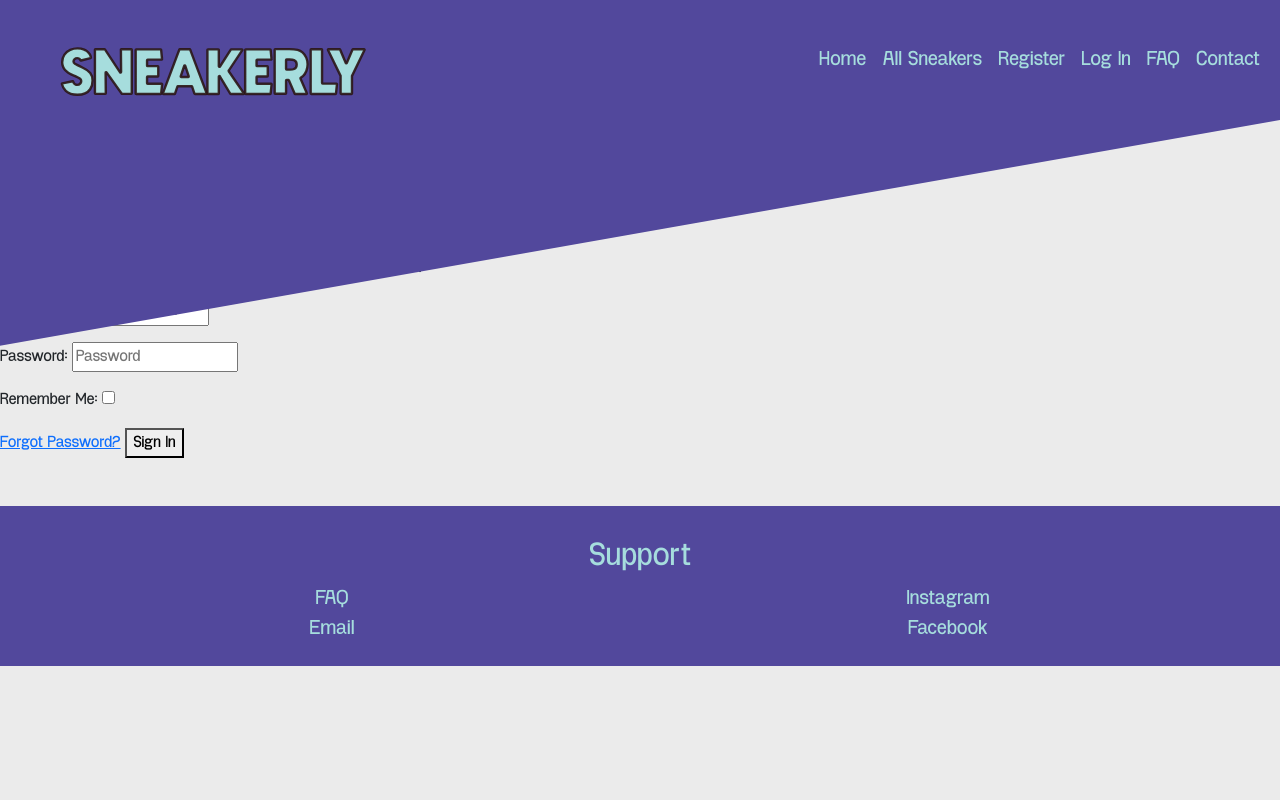
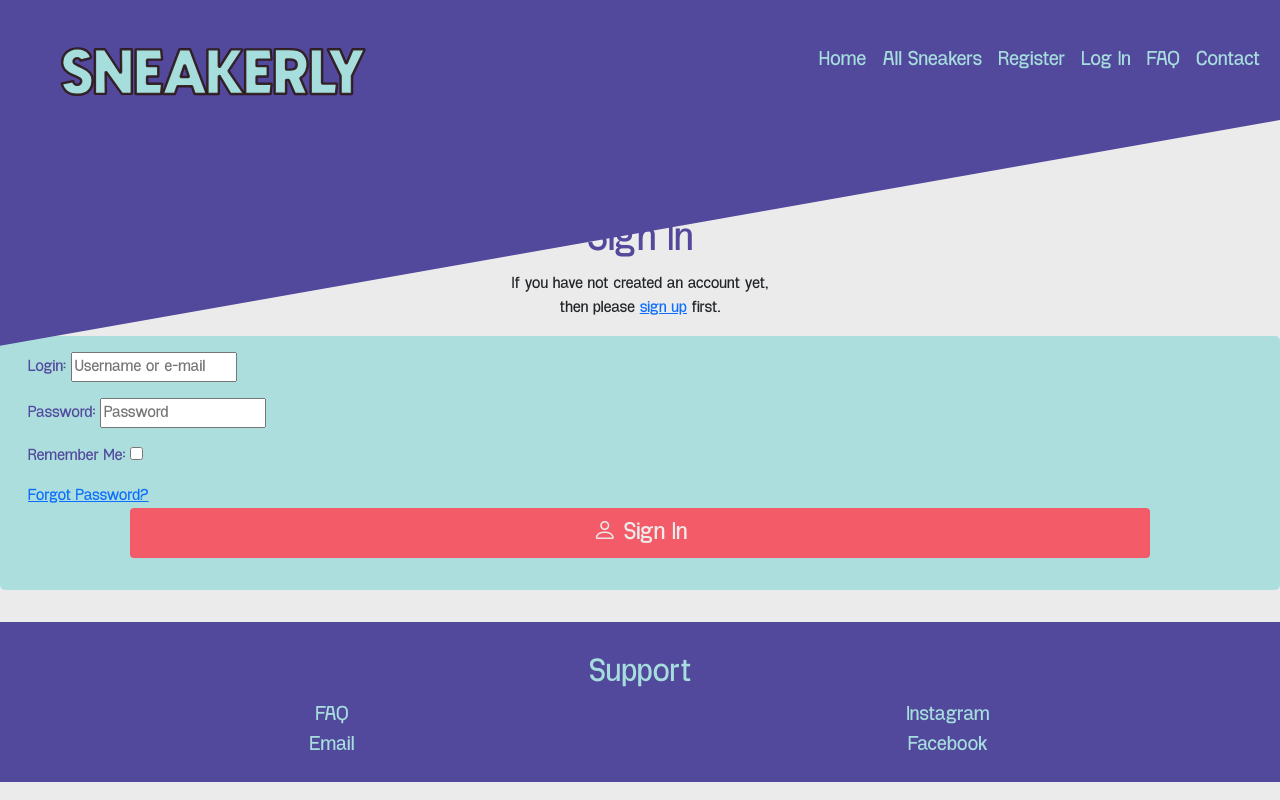
Before and after one commit to adowlin/project-4-sneakerly, a Django app: page /accounts/login/ in a window 1280 px wide. Run offline with Django 3.2, Linux system fonts and the light colour scheme; some libraries are stand-ins or nearby versions; some web fonts are replaced.

Commit message:
Add custom styles to allauth login form

```diff
--- a/static/js/script.js
+++ b/static/js/script.js
@@ -16,7 +16,9 @@ const update = () => {
     }
 
 	navShape.style.transform = `skewY(${ deg }deg)`;
-    imgShape.style.transform = `skewY(${ deg }deg)`;
+    if (imgShape) {
+        imgShape.style.transform = `skewY(${ deg }deg)`;
+    }
 
 	currentPos = newPos;
 
--- a/templates/allauth/account/login.html
+++ b/templates/allauth/account/login.html
@@ -1,39 +1,39 @@
 {% extends "account/base.html" %}
+{% load static %}
 
 {% load i18n %}
 {% load account socialaccount %}
 
 {% block head_title %}{% trans "Sign In" %}{% endblock %}
 
+{% block page_header %}
+  <h1 class="text-center auth-head">{% trans "Sign In" %}</h1>
+{% endblock %}
+
 {% block content %}
 
-<h1>{% trans "Sign In" %}</h1>
-
-{% get_providers as socialaccount_providers %}
-
-{% if socialaccount_providers %}
-<p>{% blocktrans with site.name as site_name %}Please sign in with one
-of your existing third party accounts. Or, <a href="{{ signup_url }}">sign up</a>
-for a {{ site_name }} account and sign in below:{% endblocktrans %}</p>
-
-<div class="socialaccount_ballot">
-
-  <ul class="socialaccount_providers">
-    {% include "socialaccount/snippets/provider_list.html" with process="login" %}
-  </ul>
-
-  <div class="login-or">{% trans 'or' %}</div>
-
+<div class="row main-content-container"></div>
+  <p class="text-center col-12">{% blocktrans %}If you have not created an account yet,<br>then please
+    <a href="{{ signup_url }}">sign up</a> first.{% endblocktrans %}
+  </p>
+  <div class="col-12">
+    <div class="card form-card">
+      <div class="card-body row">
+        <form class="login" id="login_form" method="POST" action="{% url 'account_login' %}">
+          {% csrf_token %}
+          {{ form.as_p }}
+          {% if redirect_field_value %}
+          <input type="hidden" name="{{ redirect_field_name }}" value="{{ redirect_field_value }}" />
+          {% endif %}
+          <a class="button secondaryAction" href="{% url 'account_reset_password' %}">{% trans "Forgot Password?" %}</a>
+          <button class="btn cta--btn text-center col-10 offset-1 primaryAction" type="submit"><i class="bi bi-person"></i> {% trans "Sign In" %}</button>
+        </form>
+      </div>
+    </div>
+  </div>
 </div>
 
-{% include "socialaccount/snippets/login_extra.html" %}
-
-{% else %}
-<p>{% blocktrans %}If you have not created an account yet, then please
-<a href="{{ signup_url }}">sign up</a> first.{% endblocktrans %}</p>
-{% endif %}
-
-<form class="login" method="POST" action="{% url 'account_login' %}">
+<!-- <form class="login" method="POST" action="{% url 'account_login' %}">
   {% csrf_token %}
   {{ form.as_p }}
   {% if redirect_field_value %}
@@ -41,6 +41,6 @@ for a {{ site_name }} account and sign in below:{% endblocktrans %}</p>
   {% endif %}
   <a class="button secondaryAction" href="{% url 'account_reset_password' %}">{% trans "Forgot Password?" %}</a>
   <button class="primaryAction" type="submit">{% trans "Sign In" %}</button>
-</form>
+</form> -->
 
 {% endblock %}
--- a/templates/allauth/account/signup.html
+++ b/templates/allauth/account/signup.html
@@ -1,4 +1,5 @@
 {% extends "account/base.html" %}
+{% load static %}
 
 {% load i18n %}
 
```
